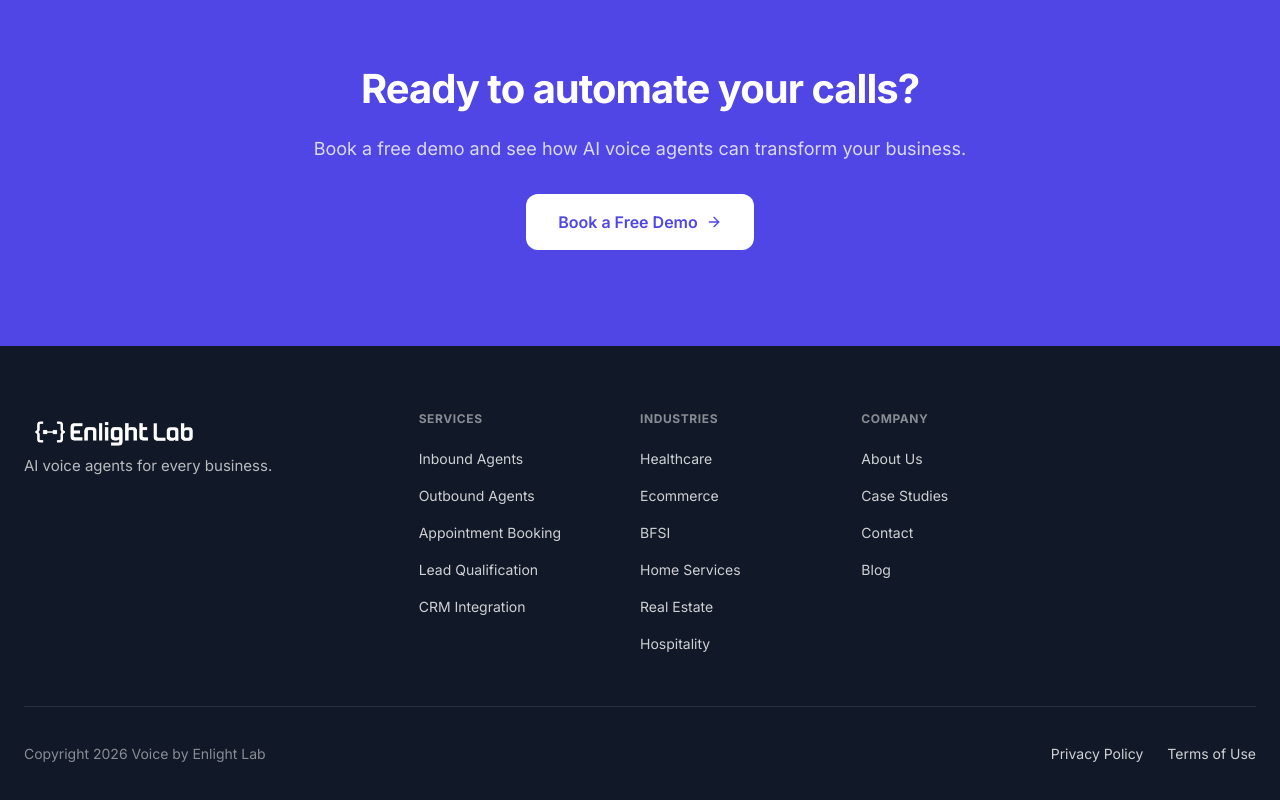
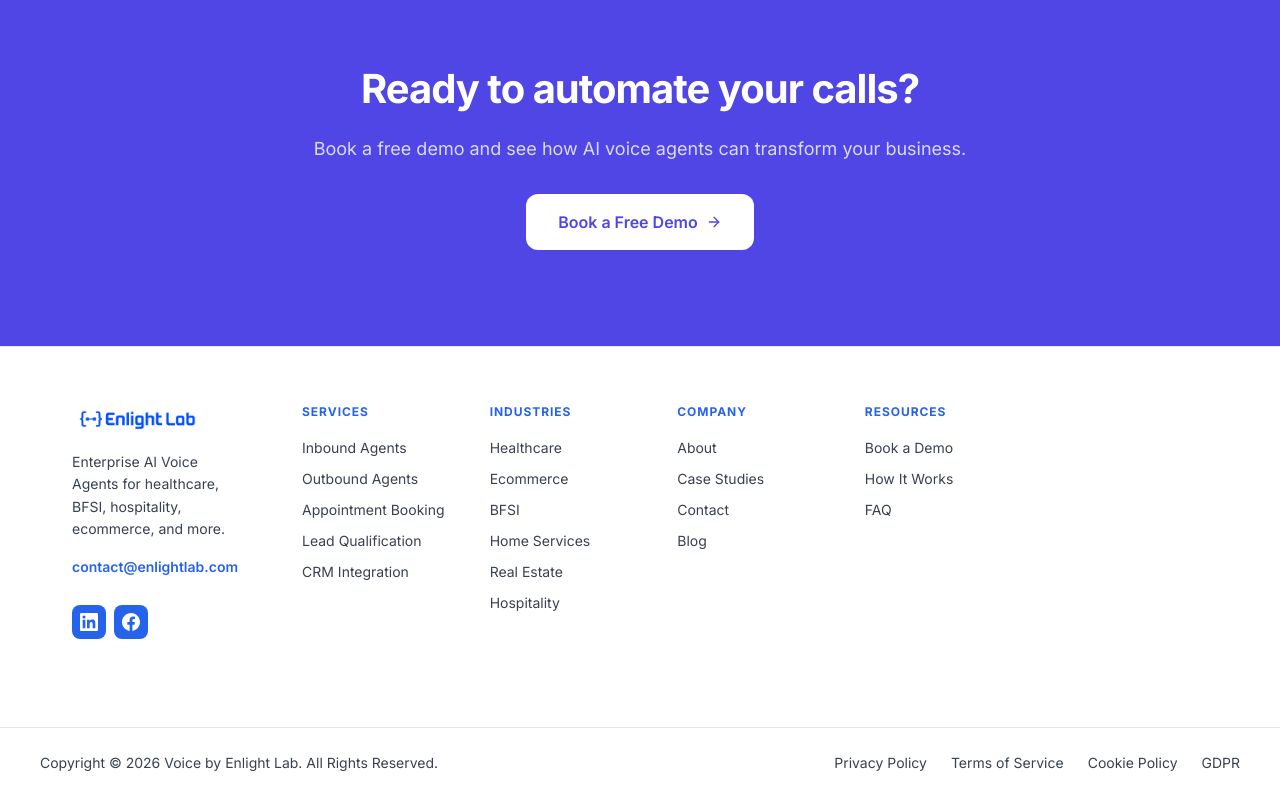
Before and after one commit to Shravankotagi/voice-agents-, a Next.js app: page / in a window 1280 px wide. Shown: the part 6421-7221 px from the top of the page. Built offline with nearby package versions, Linux system fonts and the light colour scheme.

Commit message:
final changes

```diff
--- a/app/page.tsx
+++ b/app/page.tsx
@@ -1,5 +1,5 @@
 "use client";
-
+import Footer from "@/components/Footer/Footer";
 import { useState } from "react";
 import Image from "next/image";
 import Link from "next/link";
@@ -709,34 +709,7 @@ export default function HomePage() {
         </div>
       </section>
 
-      {/* Footer */}
-      <footer className="footer">
-        <div className="container">
-          <div className="footer-grid">
-            <div className="footer-brand">
-              <Image src="/enlight-lab-logo.png" alt="Enlight Lab" width={180} height={42} style={{ filter: "brightness(0) invert(1)", objectFit: "contain" }} />
-              <p className="footer-tagline">AI voice agents for every business.</p>
-            </div>
-            {footerLinks.map((col) => (
-              <div key={col.title}>
-                <div className="footer-col-title">{col.title}</div>
-                <div className="footer-col-links">
-                  {col.links.map((l) => (
-                    <a key={l.label} href={l.href} target="" rel="noopener noreferrer" className="footer-col-link">{l.label}</a>
-                  ))}
-                </div>
-              </div>
-            ))}
-          </div>
-          <div className="footer-bottom">
-            <p className="footer-copy">Copyright 2026 Voice by Enlight Lab</p>
-            <div style={{ display: "flex", gap: "1.5rem" }}>
-              <a href="https://enlightlab.com/privacy-policy/" target="" rel="noopener noreferrer" className="footer-col-link">Privacy Policy</a>
-              <a href="https://enlightlab.com/website-service-usage-terms-conditions/" target="" rel="noopener noreferrer" className="footer-col-link">Terms of Use</a>
-            </div>
-          </div>
-        </div>
-      </footer>
+      <Footer />
     </div>
   );
 }
```
